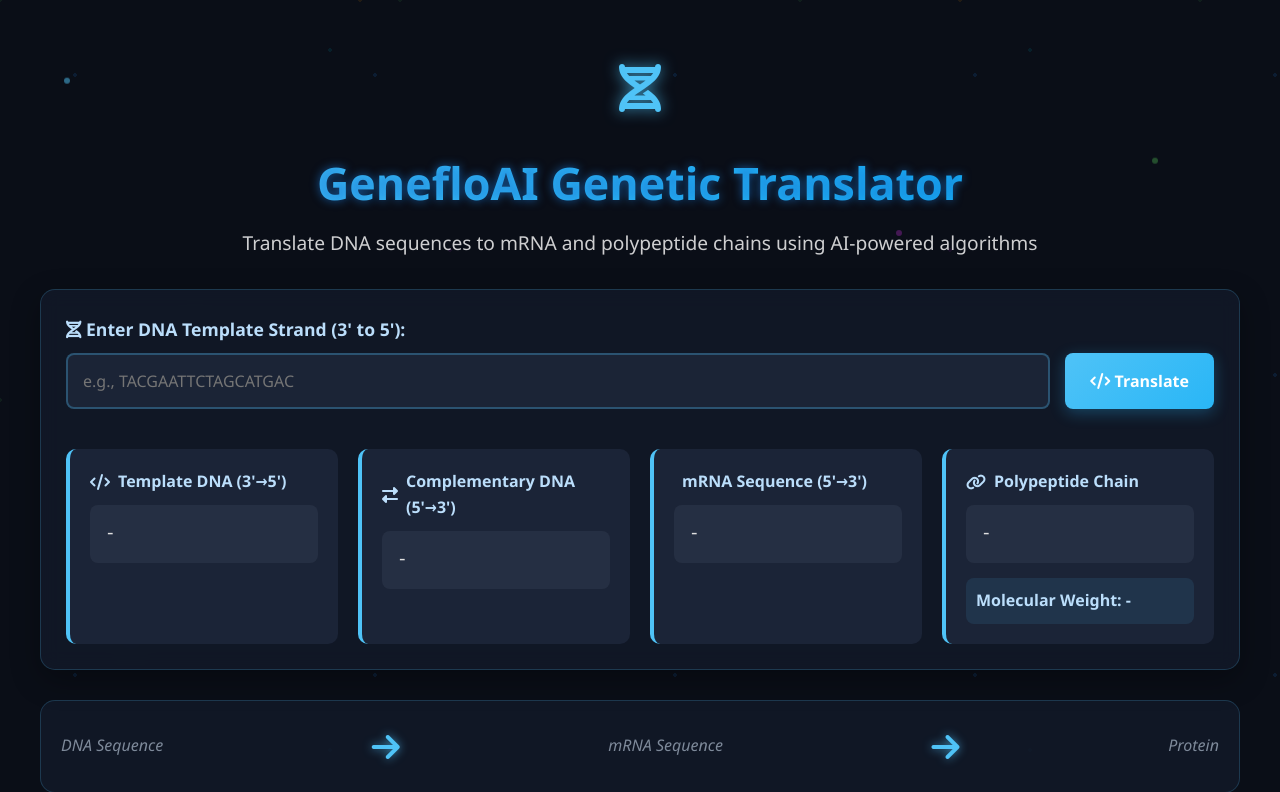
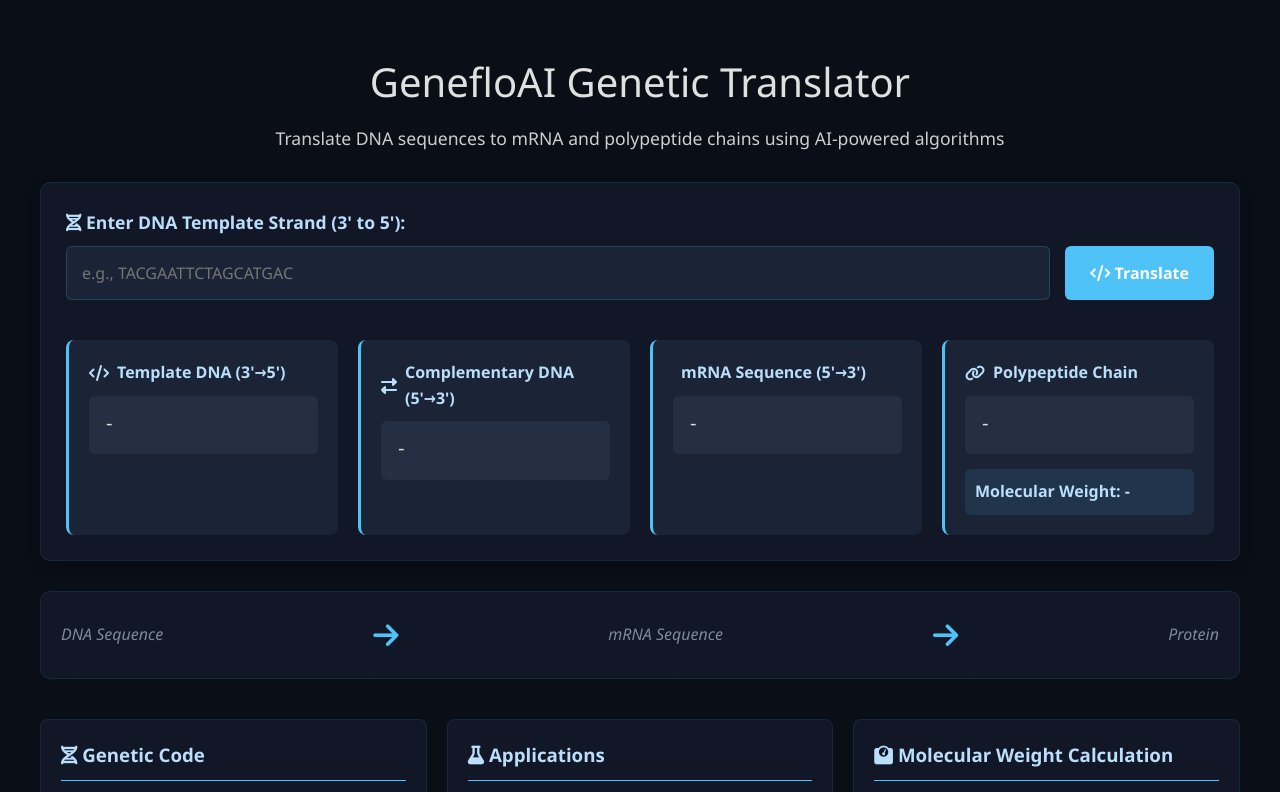
Before and after one commit to avisinha1711-bi/BioAI, a website: page index.html in a window 1280 px wide. Shown: the top 792 px of the page. Drawn offline with Linux system fonts and the light colour scheme.

```diff
--- a/index.html
+++ b/index.html
@@ -23,7 +23,7 @@
             overflow-x: hidden;
         }
 
-        /* Futuristic background with connected dots */
+        /* Subtle connected dots background */
         body::before {
             content: '';
             position: fixed;
@@ -32,11 +32,11 @@
             width: 100%;
             height: 100%;
             background-image:
-                radial-gradient(circle at 25% 25%, rgba(25, 118, 210, 0.15) 2px, transparent 0),
-                radial-gradient(circle at 75% 75%, rgba(76, 175, 80, 0.1) 2px, transparent 0),
-                radial-gradient(circle at 50% 10%, rgba(156, 39, 176, 0.1) 2px, transparent 0),
-                radial-gradient(circle at 10% 50%, rgba(255, 152, 0, 0.1) 2px, transparent 0),
-                radial-gradient(circle at 90% 50%, rgba(0, 188, 212, 0.1) 2px, transparent 0);
+                radial-gradient(circle at 25% 25%, rgba(25, 118, 210, 0.08) 1px, transparent 0),
+                radial-gradient(circle at 75% 75%, rgba(76, 175, 80, 0.05) 1px, transparent 0),
+                radial-gradient(circle at 50% 10%, rgba(156, 39, 176, 0.05) 1px, transparent 0),
+                radial-gradient(circle at 10% 50%, rgba(255, 152, 0, 0.05) 1px, transparent 0),
+                radial-gradient(circle at 90% 50%, rgba(0, 188, 212, 0.05) 1px, transparent 0);
             background-size: 300px 300px, 400px 400px, 500px 500px, 600px 600px, 700px 700px;
             background-position: 0 0, 100px 100px, 200px 200px, 300px 300px, 400px 400px;
             z-index: -1;
@@ -51,8 +51,8 @@
             width: 100%;
             height: 100%;
             background-image:
-                linear-gradient(90deg, transparent 99%, rgba(25, 118, 210, 0.1) 100%),
-                linear-gradient(0deg, transparent 99%, rgba(76, 175, 80, 0.1) 100%);
+                linear-gradient(90deg, transparent 99%, rgba(25, 118, 210, 0.05) 100%),
+                linear-gradient(0deg, transparent 99%, rgba(76, 175, 80, 0.05) 100%);
             background-size: 30px 30px;
             z-index: -1;
         }
@@ -71,42 +71,31 @@
         }
 
         header h1 {
-            font-size: 2.8rem;
+            font-size: 2.5rem;
             margin-bottom: 10px;
-            text-shadow: 0 0 10px rgba(25, 118, 210, 0.7);
-            background: linear-gradient(90deg, #4fc3f7, #29b6f6, #03a9f4);
-            -webkit-background-clip: text;
-            -webkit-text-fill-color: transparent;
+            color: #e0e0e0;
+            font-weight: 400;
         }
 
         header p {
-            font-size: 1.2rem;
+            font-size: 1.1rem;
             max-width: 800px;
             margin: 0 auto;
             opacity: 0.8;
         }
 
-        .logo {
-            font-size: 3rem;
-            margin-bottom: 20px;
-            color: #4fc3f7;
-            text-shadow: 0 0 15px rgba(79, 195, 247, 0.7);
-        }
-
         .card {
-            background: rgba(18, 25, 40, 0.85);
-            border-radius: 15px;
+            background: rgba(18, 25, 40, 0.9);
+            border-radius: 10px;
             padding: 25px;
             margin-bottom: 30px;
-            box-shadow: 0 10px 30px rgba(0, 0, 0, 0.3);
-            transition: transform 0.3s ease, box-shadow 0.3s ease;
-            border: 1px solid rgba(79, 195, 247, 0.2);
-            backdrop-filter: blur(10px);
+            box-shadow: 0 5px 15px rgba(0, 0, 0, 0.2);
+            transition: transform 0.3s ease;
+            border: 1px solid rgba(79, 195, 247, 0.1);
         }
 
         .card:hover {
-            transform: translateY(-5px);
-            box-shadow: 0 15px 35px rgba(0, 0, 0, 0.4), 0 0 15px rgba(79, 195, 247, 0.3);
+            transform: translateY(-3px);
         }
 
         .input-section {
@@ -115,7 +104,7 @@
         }
 
         label {
-            font-weight: bold;
+            font-weight: 600;
             margin-bottom: 10px;
             color: #bbdefb;
             font-size: 1.1rem;
@@ -131,36 +120,32 @@
             flex: 1;
             padding: 15px;
             background: rgba(30, 40, 60, 0.8);
-            border: 2px solid rgba(79, 195, 247, 0.3);
-            border-radius: 8px;
+            border: 1px solid rgba(79, 195, 247, 0.2);
+            border-radius: 6px;
             font-size: 16px;
-            transition: border-color 0.3s, box-shadow 0.3s;
+            transition: border-color 0.3s;
             color: #e0e0e0;
         }
 
         input:focus {
             border-color: #4fc3f7;
             outline: none;
-            box-shadow: 0 0 10px rgba(79, 195, 247, 0.5);
         }
 
         button {
-            background: linear-gradient(135deg, #4fc3f7, #29b6f6);
+            background: #4fc3f7;
             color: white;
             border: none;
             padding: 15px 25px;
-            border-radius: 8px;
+            border-radius: 6px;
             cursor: pointer;
             font-size: 16px;
-            font-weight: bold;
-            transition: all 0.3s;
-            box-shadow: 0 4px 15px rgba(41, 182, 246, 0.3);
+            font-weight: 600;
+            transition: background 0.3s;
         }
 
         button:hover {
-            background: linear-gradient(135deg, #29b6f6, #039be5);
-            box-shadow: 0 6px 20px rgba(41, 182, 246, 0.5);
-            transform: translateY(-2px);
+            background: #29b6f6;
         }
 
         .results {
@@ -173,17 +158,12 @@
         .result-box {
             background: rgba(30, 40, 60, 0.8);
             padding: 20px;
-            border-radius: 10px;
-            border-left: 4px solid #4fc3f7;
-            transition: transform 0.3s ease;
-        }
-
-        .result-box:hover {
-            transform: translateY(-3px);
+            border-radius: 8px;
+            border-left: 3px solid #4fc3f7;
         }
 
         .result-title {
-            font-weight: bold;
+            font-weight: 600;
             color: #bbdefb;
             margin-bottom: 10px;
             display: flex;
@@ -195,7 +175,7 @@
             font-family: 'Courier New', monospace;
             background: rgba(40, 50, 70, 0.8);
             padding: 15px;
-            border-radius: 8px;
+            border-radius: 6px;
             overflow-x: auto;
             font-size: 1.1rem;
             color: #e0e0e0;
@@ -207,9 +187,9 @@
             align-items: center;
             margin: 30px 0;
             padding: 20px;
-            background: rgba(18, 25, 40, 0.85);
-            border-radius: 15px;
-            border: 1px solid rgba(79, 195, 247, 0.2);
+            background: rgba(18, 25, 40, 0.9);
+            border-radius: 10px;
+            border: 1px solid rgba(79, 195, 247, 0.1);
         }
 
         .dna-strand {
@@ -228,7 +208,6 @@
             border-radius: 50%;
             font-weight: bold;
             color: white;
-            box-shadow: 0 0 10px rgba(0, 0, 0, 0.3);
         }
 
         .a { background: #FF6B6B; }
@@ -241,14 +220,13 @@
             width: 2px;
             height: 20px;
             background: #4fc3f7;
-            opacity: 0.7;
+            opacity: 0.5;
         }
 
         .arrow {
-            font-size: 2rem;
+            font-size: 1.8rem;
             color: #4fc3f7;
             margin: 0 20px;
-            text-shadow: 0 0 10px rgba(79, 195, 247, 0.7);
         }
 
         .info-section {
@@ -259,22 +237,17 @@
         }
 
         .info-card {
-            background: rgba(18, 25, 40, 0.85);
+            background: rgba(18, 25, 40, 0.9);
             padding: 20px;
-            border-radius: 10px;
-            border: 1px solid rgba(79, 195, 247, 0.2);
-            transition: transform 0.3s ease;
-        }
-
-        .info-card:hover {
-            transform: translateY(-5px);
+            border-radius: 8px;
+            border: 1px solid rgba(79, 195, 247, 0.1);
         }
 
         .info-card h3 {
             color: #bbdefb;
             margin-bottom: 15px;
             padding-bottom: 10px;
-            border-bottom: 2px solid #4fc3f7;
+            border-bottom: 1px solid #4fc3f7;
         }
 
         .info-card ul {
@@ -300,7 +273,7 @@
             margin-top: 50px;
             color: #bbdefb;
             padding: 20px;
-            opacity: 0.8;
+            opacity: 0.7;
         }
 
         @media (max-width: 768px) {
@@ -344,8 +317,8 @@
             margin-top: 15px;
             padding: 10px;
             background: rgba(79, 195, 247, 0.1);
-            border-radius: 8px;
-            font-weight: bold;
+            border-radius: 6px;
+            font-weight: 600;
             color: #bbdefb;
         }
 
@@ -353,49 +326,11 @@
             color: #7e8a9a;
             font-style: italic;
         }
-
-        /* Animated dots in the background */
-        @keyframes float {
-            0%, 100% { transform: translateY(0); }
-            50% { transform: translateY(-10px); }
-        }
-
-        .floating-dot {
-            position: fixed;
-            width: 6px;
-            height: 6px;
-            background: rgba(79, 195, 247, 0.5);
-            border-radius: 50%;
-            z-index: -1;
-            animation: float 6s ease-in-out infinite;
-        }
-
-        .floating-dot:nth-child(2n) {
-            background: rgba(76, 175, 80, 0.4);
-            animation-delay: -2s;
-        }
-
-        .floating-dot:nth-child(3n) {
-            background: rgba(156, 39, 176, 0.4);
-            animation-delay: -4s;
-        }
     </style>
 </head>
 <body>
-    <!-- Animated floating dots -->
-    <div class="floating-dot" style="top: 10%; left: 5%;"></div>
-    <div class="floating-dot" style="top: 20%; left: 90%;"></div>
-    <div class="floating-dot" style="top: 40%; left: 15%;"></div>
-    <div class="floating-dot" style="top: 60%; left: 80%;"></div>
-    <div class="floating-dot" style="top: 80%; left: 10%;"></div>
-    <div class="floating-dot" style="top: 30%; left: 70%;"></div>
-    <div class="floating-dot" style="top: 70%; left: 30%;"></div>
-
     <div class="container">
         <header>
-            <div class="logo">
-                <i class="fas fa-dna"></i>
-            </div>
             <h1>GenefloAI Genetic Translator</h1>
             <p>Translate DNA sequences to mRNA and polypeptide chains using AI-powered algorithms</p>
         </header>
@@ -501,7 +436,7 @@
 
         <footer>
             <p>GenefloAI Genetic Translator | Advanced DNA to Protein Conversion Tool</p>
-            <p>© 2025 GenefloAI Research</p>
+            <p>© 2025 BioAI Research, Avi Sinha</p>
         </footer>
     </div>
 
```
